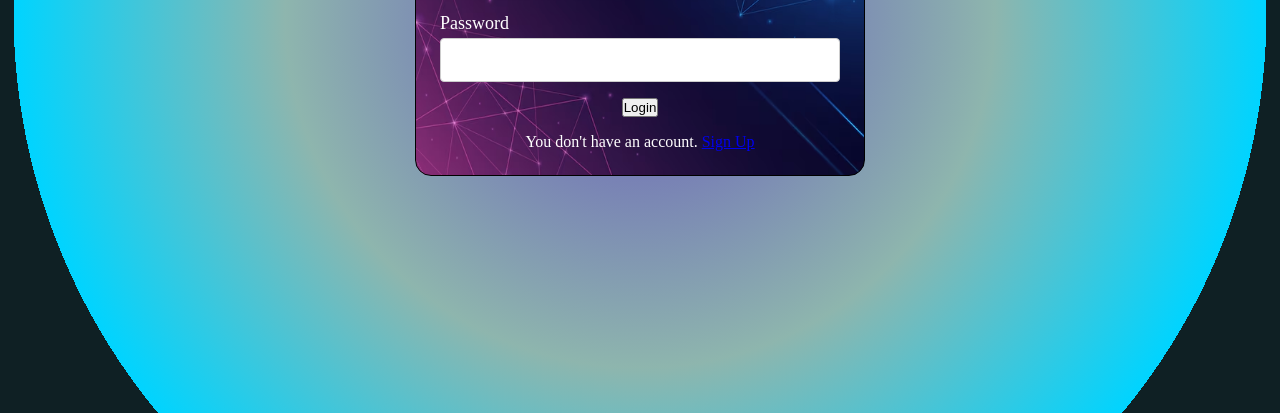
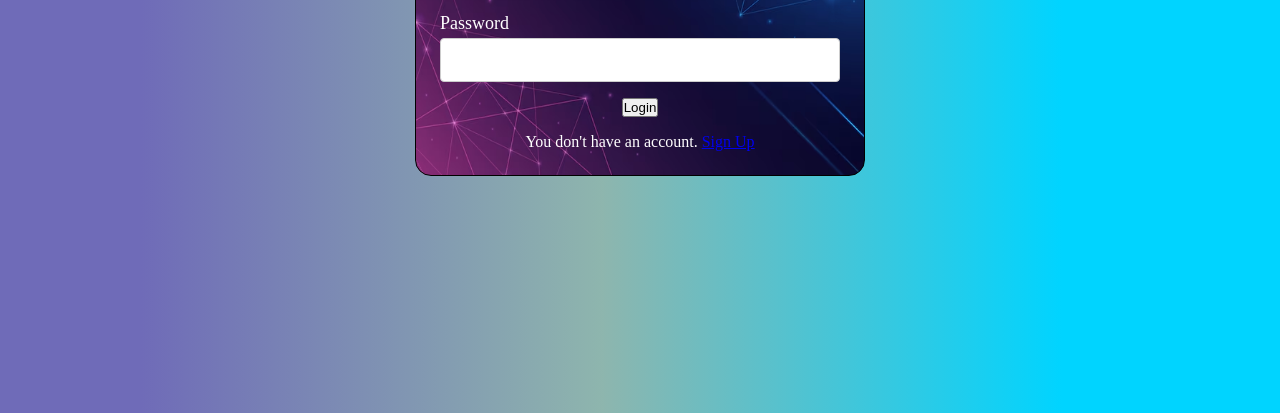
Before and after one commit to Narendra-Singh-Devda/loginPage, a plain HTML site: page index.html in a window 1280 px wide. Shown: the part 387-800 px from the top of the page. Drawn offline with Linux system fonts and the light colour scheme.

Commit message:
update css

```diff
--- a/style.css
+++ b/style.css
@@ -9,7 +9,7 @@ body {
     justify-content: center;
     height: 100vh;
     background: rgb(111,107,184);
-background: radial-gradient(circle, rgba(111,107,184,1) 11%, rgba(81,142,130,0.6502976190476191) 47%, rgba(0,212,255,1) 83%, rgba(15,32,36,1) 83%);
+background: linear-gradient(90deg, rgba(111,107,184,1) 11%, rgba(81,142,130,0.6502976190476191) 47%, rgba(0,212,255,1) 83%);
 }
 .userInput_From {
     display: flex;
```
